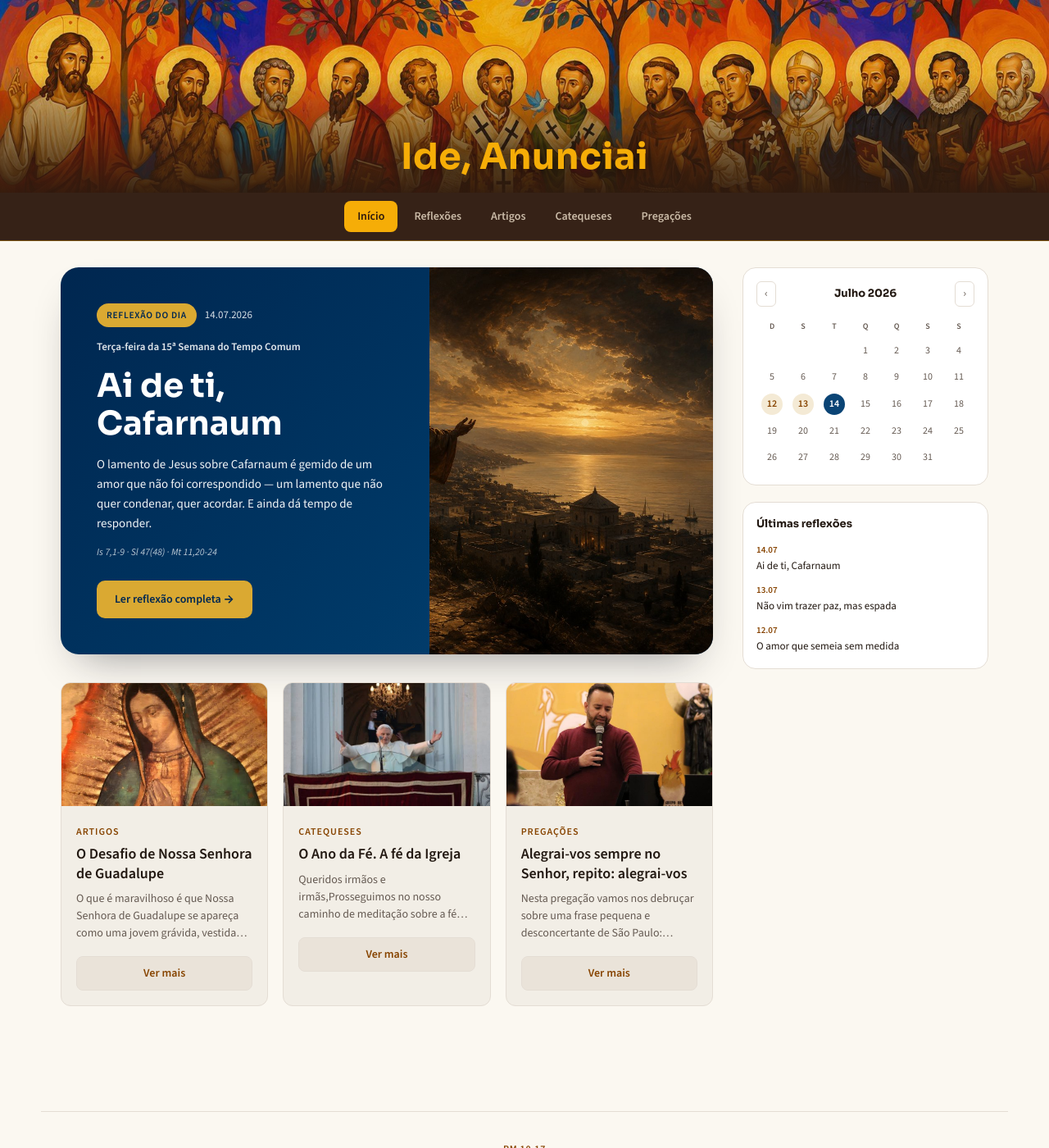
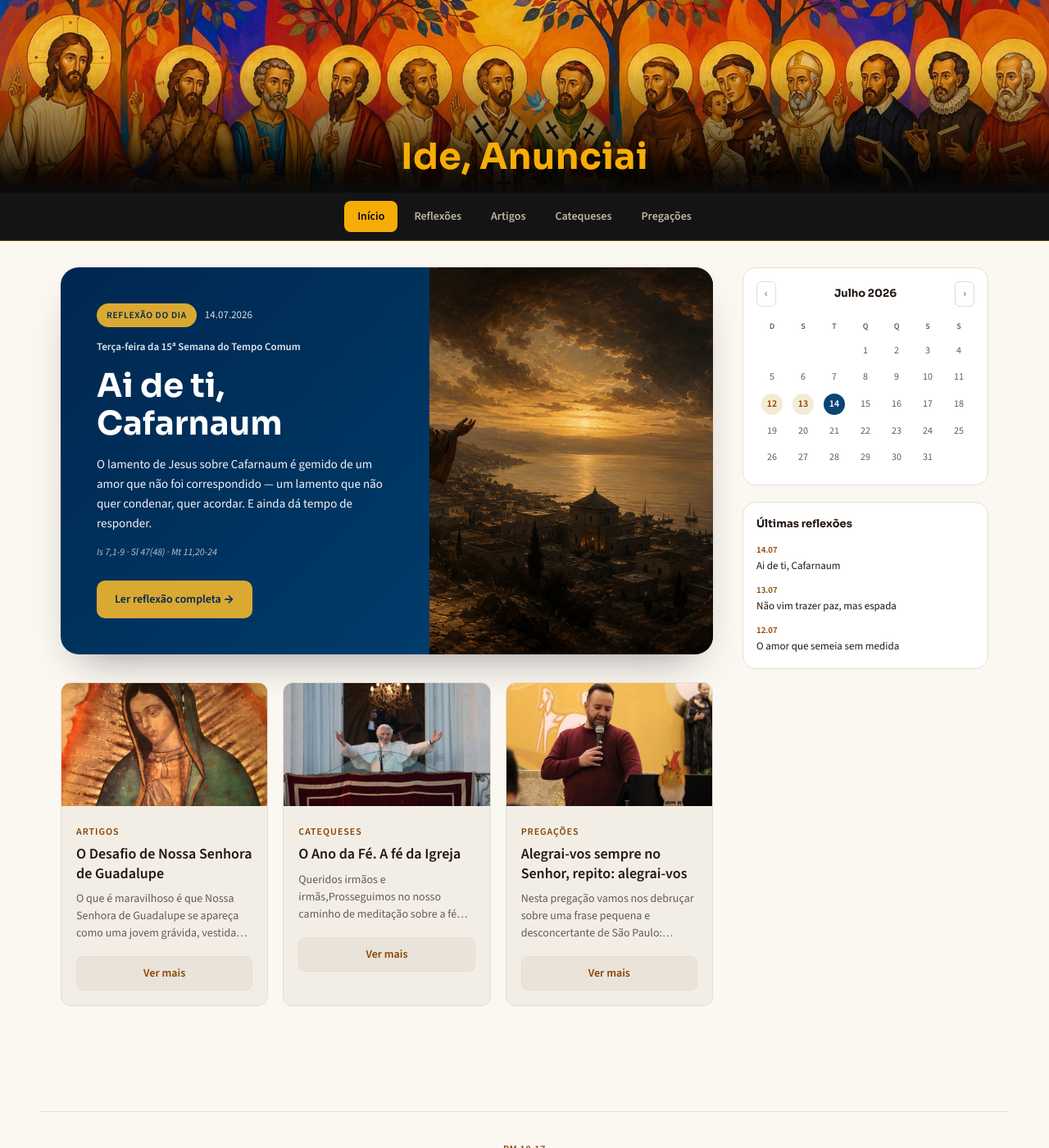
Before and after one commit to admariam/liturgiadiaria, a Jekyll site: the page built from index.html, in a window 1280 px wide and 1400 px high. Shown: the whole window at 82% size. Built offline with Jekyll 4.4.1, drawn with Linux system fonts in a browser that asks for light colours.

Commit message:
Menu preto encontrando o degrade do banner (que agora desce ao preto)

```diff
--- a/assets/css/style.css
+++ b/assets/css/style.css
@@ -42,9 +42,9 @@ a:focus-visible { outline: 2px solid var(--primary); outline-offset: 3px; border
   position: sticky;
   top: 0;
   z-index: 10;
-  background: rgba(46, 26, 14, .96);
+  background: rgba(11, 11, 11, .96);
   backdrop-filter: blur(10px);
-  border-bottom: 1px solid rgba(246, 173, 7, .35);
+  border-bottom: 1px solid rgba(246, 173, 7, .38);
 }
 
 .site-header-inner {
@@ -80,8 +80,8 @@ a:focus-visible { outline: 2px solid var(--primary); outline-offset: 3px; border
 }
 
 .site-nav a:hover { color: #f6ad07; background: rgba(246, 173, 7, .10); }
-.site-nav a.ativo { background: #f6ad07; color: #2e1a0e; }
-.site-nav a.ativo:hover { background: #f6ad07; color: #2e1a0e; }
+.site-nav a.ativo { background: #f6ad07; color: #0b0b0b; }
+.site-nav a.ativo:hover { background: #f6ad07; color: #0b0b0b; }
 
 /* --- layout com coluna lateral --- */
 .pagina {
@@ -492,7 +492,7 @@ table.cal td.hoje a, table.cal td.hoje span { background: var(--primary); color:
   margin: 0;
   padding: 0;
   line-height: 0;
-  background: #2e1a0e;
+  background: #0b0b0b;
 }
 .banner-topo img {
   display: block;
@@ -509,9 +509,10 @@ table.cal td.hoje a, table.cal td.hoje span { background: var(--primary); color:
   inset: 0;
   pointer-events: none;
   background: linear-gradient(to bottom,
-    rgba(46, 26, 14, .06) 38%,
-    rgba(46, 26, 14, .52) 72%,
-    rgba(46, 26, 14, .94) 100%);
+    rgba(0, 0, 0, .04) 34%,
+    rgba(0, 0, 0, .48) 70%,
+    rgba(0, 0, 0, .88) 90%,
+    #0b0b0b 100%);
 }
 .banner-nome {
   position: absolute;
```
